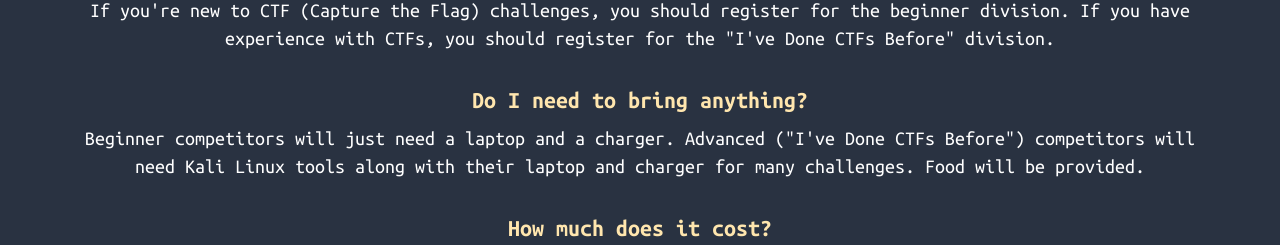
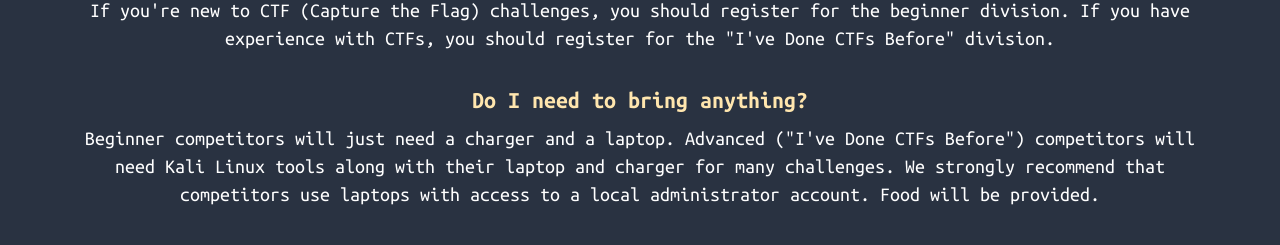
Before and after one commit to cwnaze/LBC2-Website-Svelte, a SvelteKit app: page / in a window 1280 px wide. Shown: the part 1340-1585 px from the top of the page. Built offline with nearby package versions, Linux system fonts and the light colour scheme; no server answers.

Commit message:
chore: update faq

```diff
--- a/src/routes/+page.svelte
+++ b/src/routes/+page.svelte
@@ -42,7 +42,7 @@
     </div>
     <div class="text-center mt-8">
         <h3 class="text-yellow-100 text-2xl font-bold mt-4">Do I need to bring anything?</h3>
-        <p class="text-white text-xl mt-2">Beginner competitors will just need a laptop and a charger. Advanced ("I've Done CTFs Before") competitors will need Kali Linux tools along with their laptop and charger for many challenges. Food will be provided.</p>
+        <p class="text-white text-xl mt-2">Beginner competitors will just need a charger and a laptop. Advanced ("I've Done CTFs Before") competitors will need Kali Linux tools along with their laptop and charger for many challenges.  We strongly recommend that competitors use laptops with access to a local administrator account. Food will be provided.</p>
     </div>
     <div class="text-center mt-8">
         <h3 class="text-yellow-100 text-2xl font-bold mt-4">How much does it cost?</h3>
```
